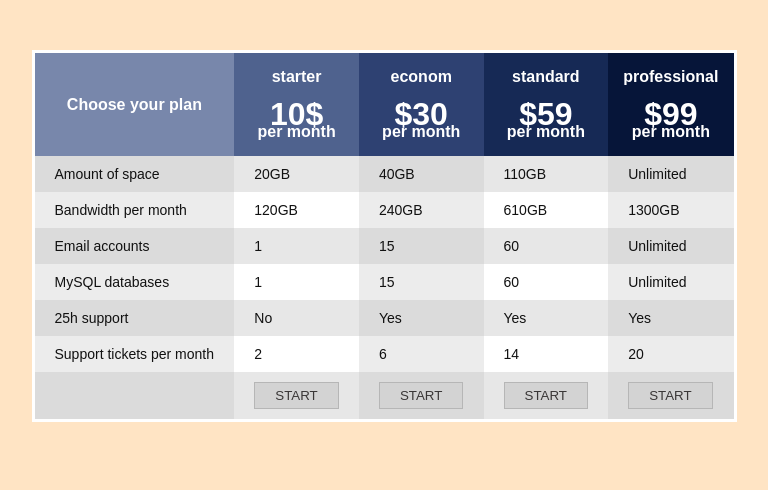
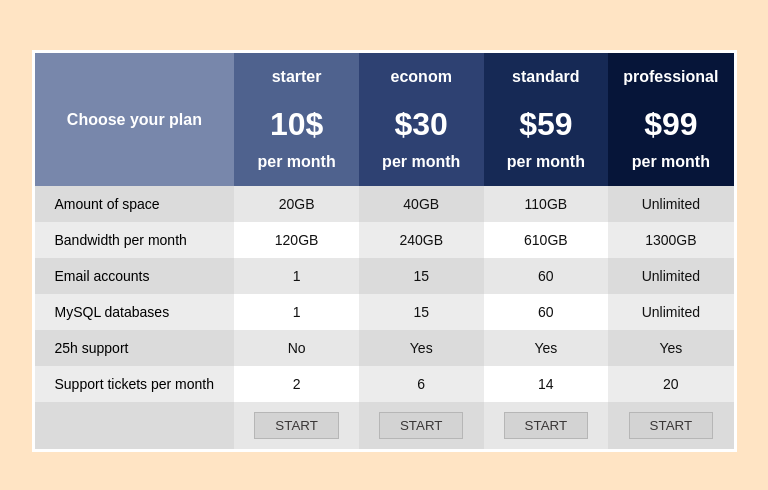
Before and after one commit to neowebor/table-css-homework, a plain HTML site: page index.html in a window 1280 px wide. Shown: the whole page, without its empty margins (256-1024 px from the left). Drawn offline with Linux system fonts and the light colour scheme.

Commit message:
Fix html and css styles

```diff
--- a/assets/css/style.css
+++ b/assets/css/style.css
@@ -13,7 +13,7 @@ body {
 
 .table {
   border: 3px solid #fff;
-  min-width: 705px;
+  width: 705px;
   margin: 50px auto;
   border-collapse: collapse;
 }
@@ -41,7 +41,7 @@ body {
 }
 
 .price-styles {
-  margin:10px 0 -10px;
+  margin:20px 0 10px;
   font-size: 32px;
 }
 
@@ -60,6 +60,13 @@ body {
 .table-cell {
   padding: 10px 20px;
   background-color: #fff;
+  text-align: center;
+}
+
+.table-cell[scope="row"] {
+  color: initial;
+  text-align: left;
+  font-weight: normal;
 }
 
 /* Якщо без псевдоелементів, то це робиться просто додаванням різних классів і далі указувати їм особисто колір. Це довго і нудно. */
--- a/index.html
+++ b/index.html
@@ -10,25 +10,25 @@
     <table class="table">
       <thead class="table-header">
         <tr class="table-header-row">
-          <th rowspan="3" class="table-header-cell first-col-bg">
+          <th class="table-header-cell first-col-bg">
             Choose your plan
           </th>
-          <th rowspan="3" class="table-header-cell second-col-bg">
+          <th class="table-header-cell second-col-bg">
             <div>starter</div>
             <div class="price-styles">10$</div>
             <div>per month</div>
           </th>
-          <th rowspan="3" class="table-header-cell third-col-bg">
+          <th class="table-header-cell third-col-bg">
             <div>econom</div>
             <div class="price-styles">$30</div>
             <div>per month</div>
           </th>
-          <th rowspan="3" class="table-header-cell fourth-col-bg">
+          <th class="table-header-cell fourth-col-bg">
             <div>standard</div>
             <div class="price-styles">$59</div>
             <div>per month</div>
           </th>
-          <th rowspan="3" class="table-header-cell fifth-col-bg">
+          <th class="table-header-cell fifth-col-bg">
             <div>professional</div>
             <div class="price-styles">$99</div>
             <div>per month</div>
@@ -37,42 +37,42 @@
       </thead>
       <tbody class="table-body">
         <tr class="table-row">
-          <td class="table-cell">Amount of space</td>
+          <th scope="row" class="table-cell">Amount of space</th>
           <td class="table-cell">20GB</td>
           <td class="table-cell">40GB</td>
           <td class="table-cell">110GB</td>
           <td class="table-cell">Unlimited</td>
         </tr>
         <tr class="table-row">
-          <td class="table-cell">Bandwidth per month</td>
+          <th scope="row" class="table-cell">Bandwidth per month</th>
           <td class="table-cell">120GB</td>
           <td class="table-cell">240GB</td>
           <td class="table-cell">610GB</td>
           <td class="table-cell">1300GB</td>
         </tr>
         <tr class="table-row">
-          <td class="table-cell">Email accounts</td>
+          <th scope="row" class="table-cell">Email accounts</th>
           <td class="table-cell">1</td>
           <td class="table-cell">15</td>
           <td class="table-cell">60</td>
           <td class="table-cell">Unlimited</td>
         </tr>
         <tr class="table-row">
-          <td class="table-cell">MySQL databases</td>
+          <th scope="row" class="table-cell">MySQL databases</th>
           <td class="table-cell">1</td>
           <td class="table-cell">15</td>
           <td class="table-cell">60</td>
           <td class="table-cell">Unlimited</td>
         </tr>
         <tr class="table-row">
-          <td class="table-cell">25h support</td>
+          <th scope="row" class="table-cell">25h support</th>
           <td class="table-cell">No</td>
           <td class="table-cell">Yes</td>
           <td class="table-cell">Yes</td>
           <td class="table-cell">Yes</td>
         </tr>
         <tr class="table-row">
-          <td class="table-cell">Support tickets per month</td>
+          <th scope="row" class="table-cell">Support tickets per month</th>
           <td class="table-cell">2</td>
           <td class="table-cell">6</td>
           <td class="table-cell">14</td>
```
